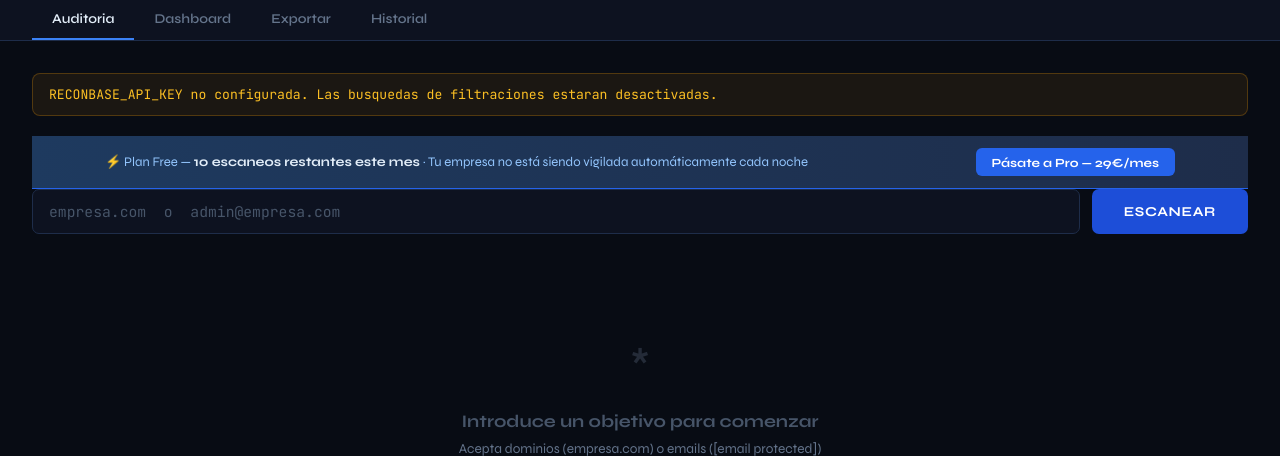
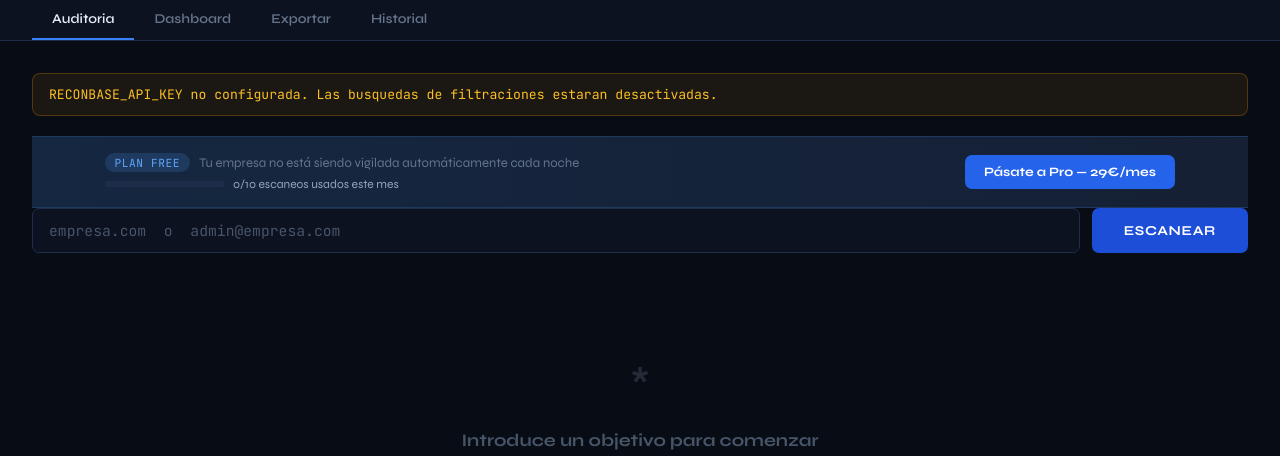
Before and after one commit to Lucassesma/ReconBase, a Flask app: page /app in a window 1280 px wide. Shown: the part 63-519 px from the top of the page. Run offline with Flask 3, Linux system fonts and the light colour scheme; the visitor is signed in with stand-in values (Sample User, id 1); data that the repository does not hold is empty; some libraries are stand-ins or nearby versions.

Commit message:
Banner Free: rediseno con barra de progreso y mejor espaciado
Co-Authored-By: Claude Sonnet 4.6 <noreply@anthropic.com>

```diff
--- a/templates/app.html
+++ b/templates/app.html
@@ -140,9 +140,20 @@ a{text-decoration:none;color:inherit}
     {% endif %}
 
     {% if plan == 'free' %}
-    <div style="background:linear-gradient(90deg,#1e3a5f,#1e2d4a);border-bottom:1px solid #2563EB;padding:.75rem 6%;display:flex;align-items:center;justify-content:space-between;flex-wrap:wrap;gap:.5rem">
-      <span style="font-size:.82rem;color:#93C5FD">⚡ Plan Free — <strong style="color:#E2EDF8">{{ 10 - scans_mes }} escaneos restantes este mes</strong> · Tu empresa no está siendo vigilada automáticamente cada noche</span>
-      <a href="/#precios"><button style="background:#2563EB;color:#fff;border:none;padding:.4rem 1rem;border-radius:6px;font-family:'Syne',sans-serif;font-weight:700;font-size:.78rem;cursor:pointer">Pásate a Pro — 29€/mes</button></a>
+    <div style="background:linear-gradient(90deg,rgba(30,58,95,.6),rgba(30,45,74,.6));border-top:1px solid #1E3A5F;border-bottom:1px solid #1E3A5F;padding:1rem 6%;display:flex;align-items:center;justify-content:space-between;flex-wrap:wrap;gap:1rem">
+      <div style="display:flex;flex-direction:column;gap:.3rem">
+        <div style="display:flex;align-items:center;gap:.6rem">
+          <span style="font-size:.7rem;font-family:'JetBrains Mono',monospace;background:#1E3A5F;color:#60A5FA;padding:.15rem .6rem;border-radius:20px;letter-spacing:.05em">PLAN FREE</span>
+          <span style="font-size:.82rem;color:var(--muted)">Tu empresa no está siendo vigilada automáticamente cada noche</span>
+        </div>
+        <div style="display:flex;align-items:center;gap:.5rem">
+          <div style="height:6px;width:120px;background:#1E2D4A;border-radius:3px;overflow:hidden">
+            <div style="height:100%;width:{{ (scans_mes / 10 * 100)|int }}%;background:{% if scans_mes >= 8 %}#EF4444{% elif scans_mes >= 5 %}#F59E0B{% else %}#3B82F6{% endif %};border-radius:3px;transition:width .3s"></div>
+          </div>
+          <span style="font-size:.75rem;color:{% if scans_mes >= 8 %}#EF4444{% elif scans_mes >= 5 %}#F59E0B{% else %}#94A3B8{% endif %}">{{ scans_mes }}/10 escaneos usados este mes</span>
+        </div>
+      </div>
+      <a href="/#precios"><button style="background:#2563EB;color:#fff;border:none;padding:.55rem 1.2rem;border-radius:7px;font-family:'Syne',sans-serif;font-weight:700;font-size:.8rem;cursor:pointer;white-space:nowrap">Pásate a Pro — 29€/mes</button></a>
     </div>
     {% endif %}
 
```
